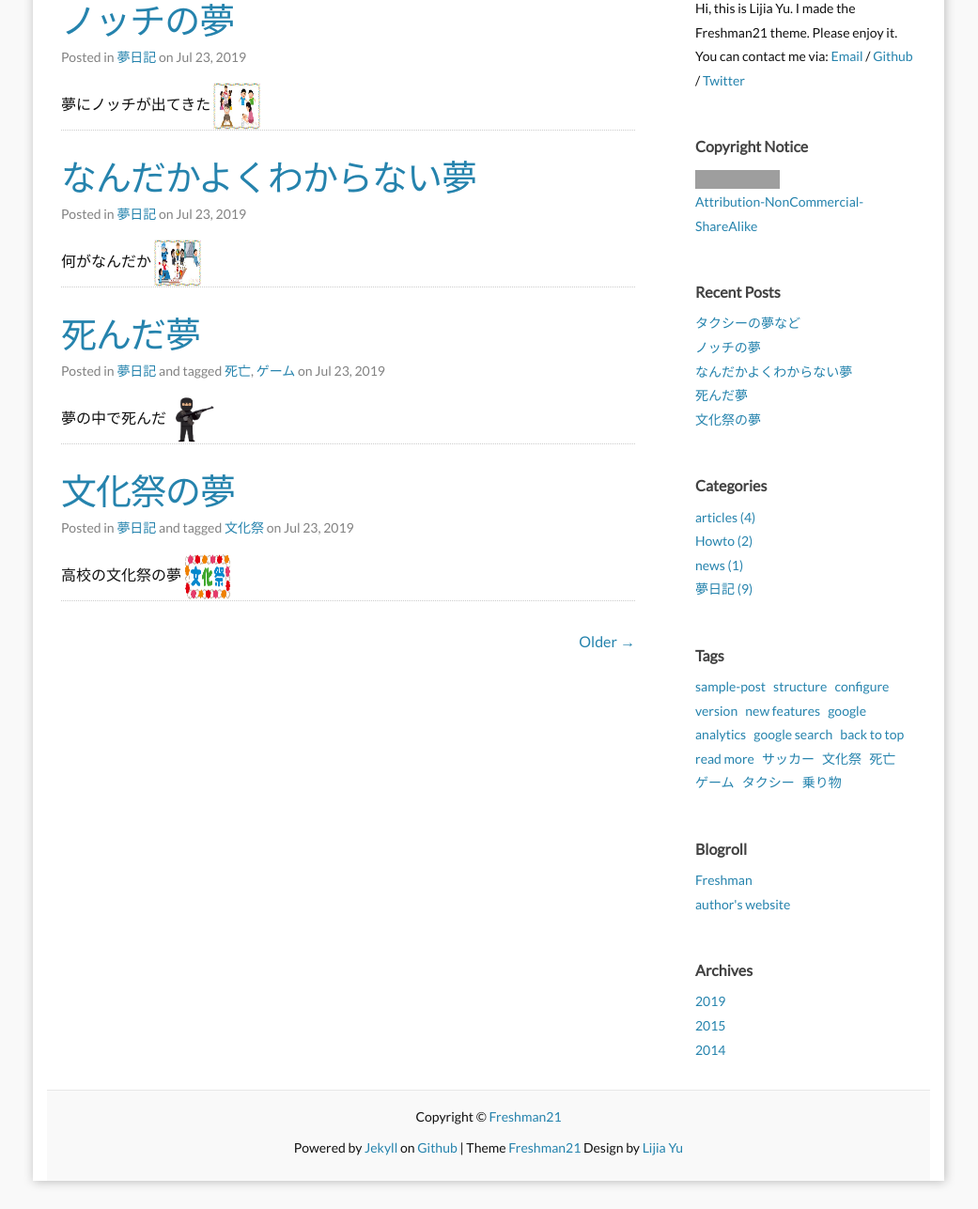
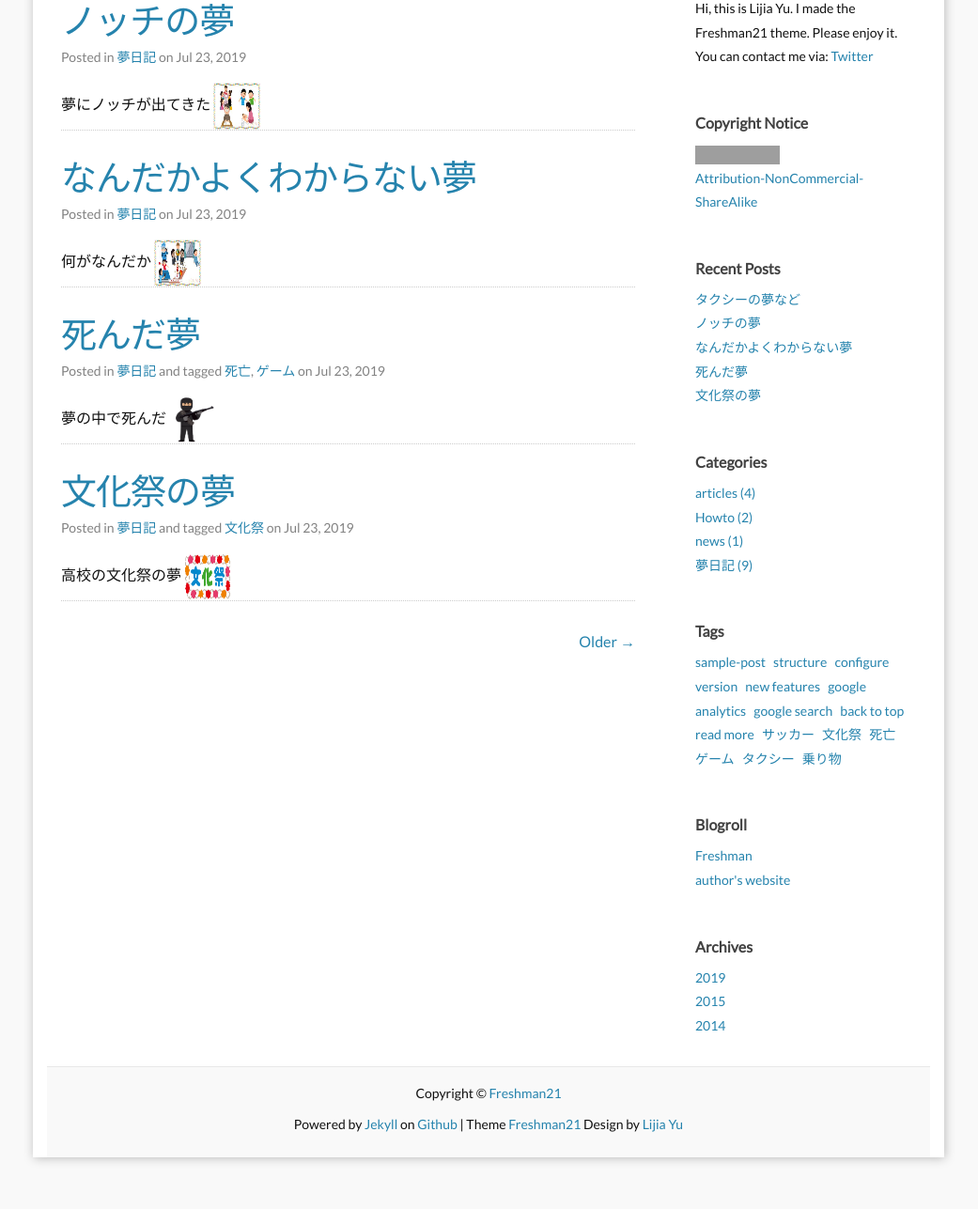
Before and after one commit to karate-bakabon/karate-bakabon.github.io, a Jekyll site: the page built from index.html, in a window 1280 px wide, cut to the strip 400-1687 px from the top of the page. Shown: the whole strip at 94% size, without its empty margins (120-1161 px from the left). Built offline with Jekyll 4.4.1, drawn with Linux system fonts in a browser that asks for light colours; the list of posts is cut into pages by our own code; after the commit the page ends 1662 px from its top, so only the background shows below that; grey boxes are pictures that could not be loaded.

Commit message:
Update Aboutme.html

```diff
--- a/_includes/Aboutme.html
+++ b/_includes/Aboutme.html
@@ -7,15 +7,8 @@
   {% if site.ShowContactInfo == "True" %}
 
   You can contact me via:
-
-  {% if site.email != empty %}
-  <a href="mailto:{{site.email}}" title="mailto: {{site.email}}">Email</a> /
-  {% endif %}
-  {% if site.github_username != empty %}
-  <a href="https://github.com/{{site.github_username}}" title="GithubID: {{site.github_username}}">Github</a> /
-  {% endif %}
   {% if site.twitter_username != empty %}
-  <a href="https://twitter.com/{{site.twitter_username}}" title="TwitterID: {{site.twitter_username}}">Twitter</a>
+  <a href="https://twitter.com/{{site.twitter_username}}" title="TwitterID: {{site.twitter_username}}" class="tw">Twitter</a>
   {% endif %}
 
   {% endif %}
```
